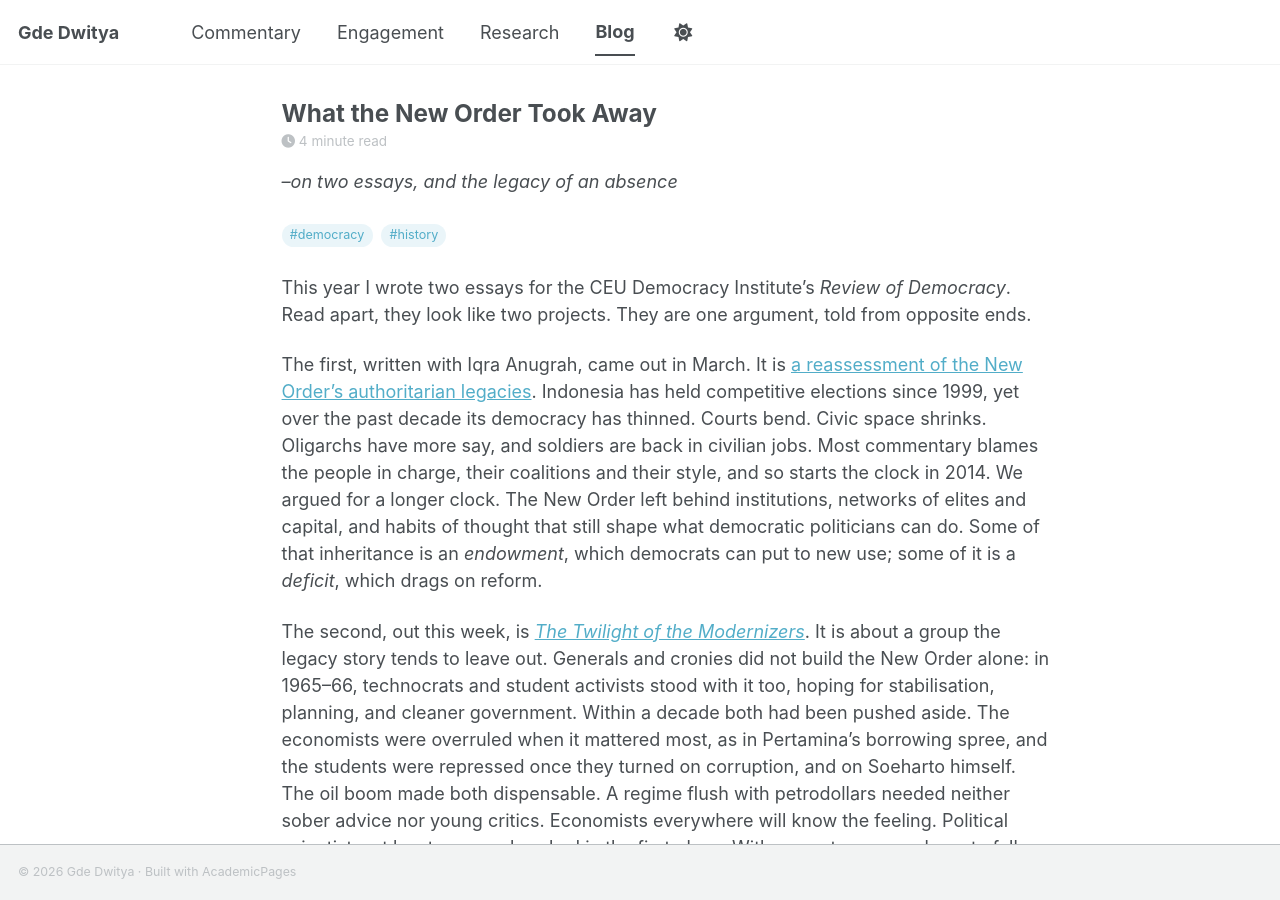
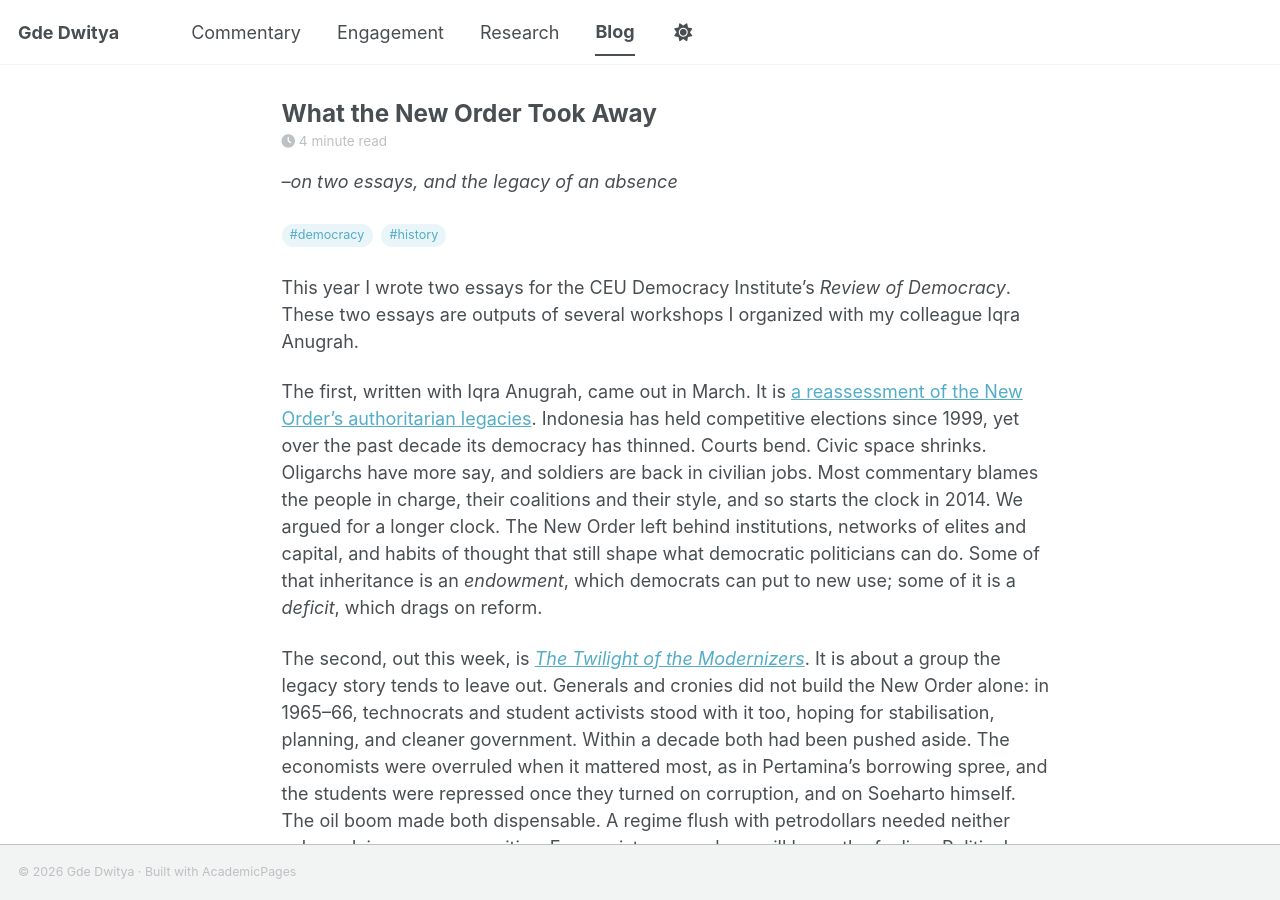
Before and after one commit to gddwty/gddwty.github.io, a Jekyll site: the page built from _posts/2026-10-21-what-the-new-order-took-away.md, in a window 1280 px wide and 900 px high. Built offline with Jekyll 4.4.1, drawn with Linux system fonts in a browser that asks for light colours; a style sheet for code colours, icons or effects is not loaded.

Commit message:
update posts

```diff
--- a/_posts/2026-10-21-what-the-new-order-took-away.md
+++ b/_posts/2026-10-21-what-the-new-order-took-away.md
@@ -14,7 +14,7 @@ comments: false
 <p class="post-tags"><span class="tag">#democracy</span> <span class="tag">#history</span></p>
 
 
-This year I wrote two essays for the CEU Democracy Institute's *Review of Democracy*. Read apart, they look like two projects. They are one argument, told from opposite ends.
+This year I wrote two essays for the CEU Democracy Institute's *Review of Democracy*. These two essays are outputs of several workshops I organized with my colleague Iqra Anugrah.
 
 The first, written with Iqra Anugrah, came out in March. It is [a reassessment of the New Order's authoritarian legacies](https://revdem.ceu.edu/2026/03/03/indonesias-democratic-decline/){:target="_blank" rel="noopener"}. Indonesia has held competitive elections since 1999, yet over the past decade its democracy has thinned. Courts bend. Civic space shrinks. Oligarchs have more say, and soldiers are back in civilian jobs. Most commentary blames the people in charge, their coalitions and their style, and so starts the clock in 2014. We argued for a longer clock. The New Order left behind institutions, networks of elites and capital, and habits of thought that still shape what democratic politicians can do. Some of that inheritance is an *endowment*, which democrats can put to new use; some of it is a *deficit*, which drags on reform.
 
```
